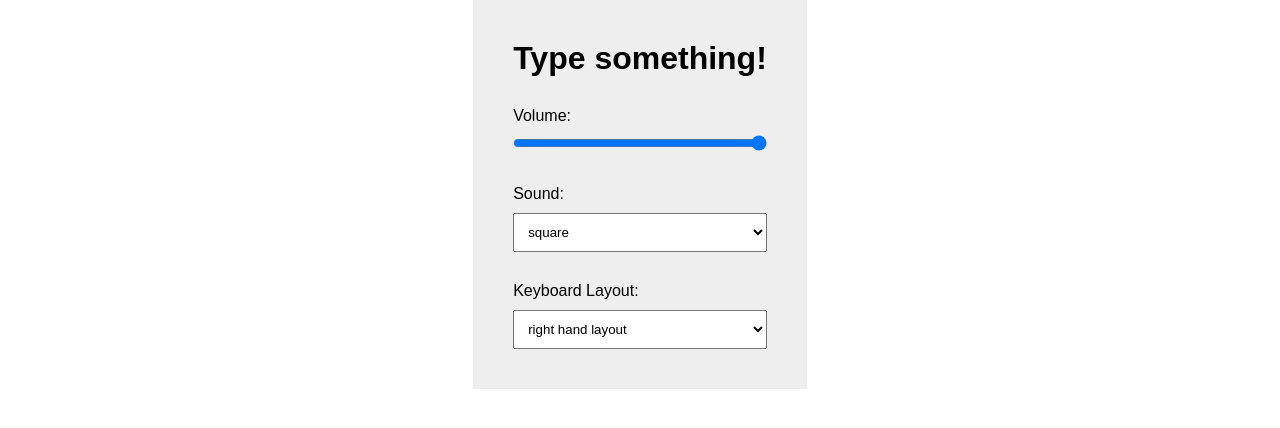
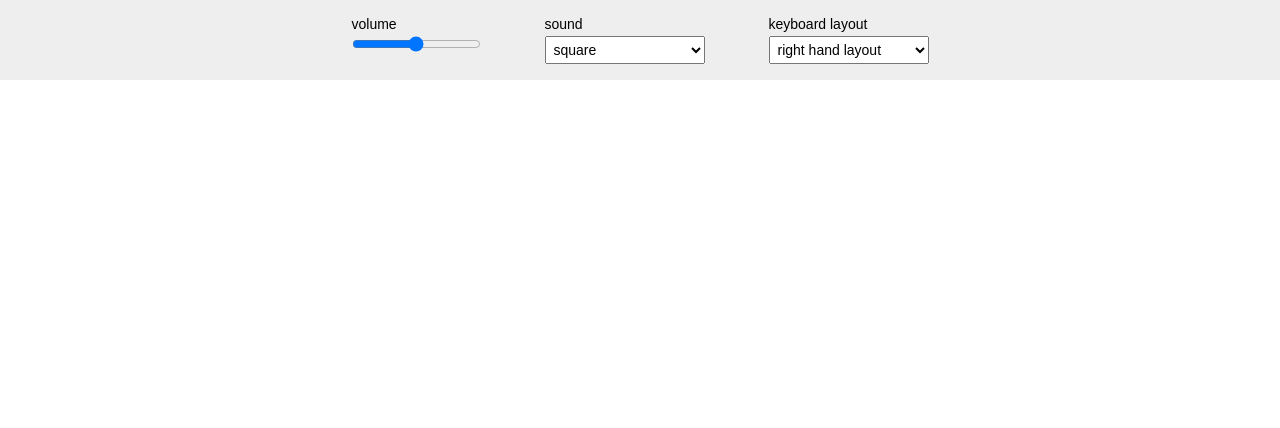
Before and after one commit to flojoho/keyboard, a plain HTML site: page index.html in a window 1280 px wide. Drawn offline with Linux system fonts and the light colour scheme.

Commit message:
new header layout, preload timbre

```diff
--- a/index.html
+++ b/index.html
@@ -2,28 +2,25 @@
 <html>
   <head>
     <title>Web Synthesizer</title>
-    <script src="script.js" type="module"></script>
+    <script src="modules/index.js" type="module"></script>
     <link rel="stylesheet" href="styles.css">
   </head>
   <body>
-    <main>
-      <h1 class="mb">
-        Type something!
-      </h1>
-      <div class="setting mb">
+    <header>
+      <div class="setting">
         <div>
           <label for="timbreSelect">
-            Volume:
+            volume
           </label>
         </div>
         <div>
           <input type="range" id="volumeSlider" min="0" max="100" value="100">
         </div>
       </div>
-      <div class="setting mb">
+      <div class="setting">
         <div>
           <label for="timbreSelect">
-            Sound:
+            sound
           </label>
         </div>
         <div>
@@ -38,7 +35,7 @@
       <div class="setting">
         <div>
           <label for="layoutSelect">
-            Keyboard Layout:
+            keyboard layout
           </label>
         </div>
         <div>
@@ -48,6 +45,7 @@
           </select>
         </div>
       </div>
-    </main>
+    </header>
+    <main id="buttonGridContainer"></main>
   </body>
 </html>
--- a/script.js
+++ b/modules/index.js
@@ -4,6 +4,13 @@ import settings from './settings.js';
 const volumeSlider = document.getElementById('volumeSlider');
 const timbreSelect = document.getElementById('timbreSelect');
 const layoutSelect = document.getElementById('layoutSelect');
+
+timbreSelect.value = settings.get('timbre');
+
+const volume = settings.get('volume');
+if(!isNaN(volume)) {
+  volumeSlider.value = volume;
+}
 
 const Context = () => {
   let audioContext = null;
@@ -63,9 +70,8 @@ function afterFirstUserAction(firstKeyEvent) {
     settings.set('volume', percentage);
   }
 
-  if(settings.get('volume')) { // TODO: improve this isset-function
-    const volume = settings.get('volume');
-    volumeSlider.value = volume;
+  const volume = settings.get('volume');
+  if(!isNaN(volume)) {
     changeVolume(volume);
   }
 
@@ -123,9 +129,10 @@ function afterFirstUserAction(firstKeyEvent) {
   function changeTimbre() {
     if(timbreSelect.selectedIndex === timbreSelect.length - 1) {
       timbreSelect.selectedIndex = 0;
-      return;
+    } else {
+      timbreSelect.selectedIndex++;
     }
-    timbreSelect.selectedIndex++;
+    settings.set('timbre', timbreSelect.value)
   }
 
   //**************************** EVENT HANDLING ************************
--- a/styles.css
+++ b/styles.css
@@ -1,25 +1,38 @@
 * {
   box-sizing: border-box;
   font-family: Arial;
+  font-size: 14px;
   margin: 0;
   padding: 0;
 }
 
 body {
   display: flex;
-  align-items: center;
+  flex-direction: column;
+  height: 100vh;
+}
+
+header {
+  width: 100%;
+  background-color: #EEEEEE;
+  padding: 16px;
+  display: flex;
   justify-content: center;
-  height: 100%;
+}
+
+header>div {
+  margin: 0 32px;
 }
 
 main {
-  background-color: #EEEEEE;
-  padding: 40px;
+  flex: 1;
 }
 
+
+
 select {
-  width: 100%;
-  padding: 10px;
+  width: 160px;
+  padding: 4px;
 }
 
 input {
@@ -28,10 +41,5 @@ input {
 
 label {
   display: block;
-  margin-bottom: 10px;
+  margin-bottom: 4px;
 }
-
-
-.mb {
-  margin-bottom: 30px;
-}
```
Also changed, not shown: modules/KeyMapping.js (renamed from KeyMapping.js), modules/buttonGrid.js (added), modules/settings.js (line endings or trailing spaces), 1 other file.
